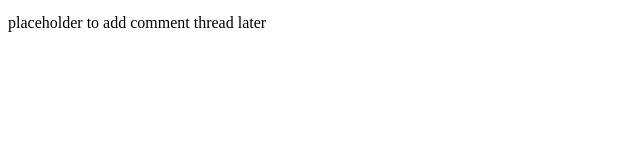
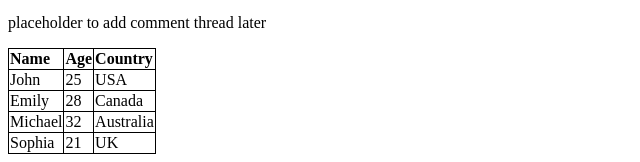
Before and after one commit to OfosuaMary/alx_html_css, a plain HTML site: page html_basic/index.html in a window 1280 px wide. Shown: the part 647-809 px from the top of the page, without its empty margins (0-640 px from the left). Drawn offline with Linux system fonts and the light colour scheme.

Commit message:
Add some level of creativity

```diff
--- a/html_basic/index.html
+++ b/html_basic/index.html
@@ -4,6 +4,12 @@
     <meta charset="UTF-8">
     <meta name="viewport" content="width=device-width, initial-scale=1.0">
     <title>First Web app</title>
+    <style>
+        table,tr, td{
+            border: 1px solid black ;
+            border-collapse: collapse;
+        }
+    </style>
 </head>
 <body>
     <header>
@@ -25,6 +31,34 @@
     <a href="tweets.html">View Tweets</a>
    </article>
    <aside><p>placeholder to add comment thread later</p></aside>
+   <article><table>
+    <thead><tr>
+        <td><strong>Name </strong></td>
+        <td><strong>Age </strong></td>
+        <td><strong>Country </strong></td>
+    </tr></thead>
+    <tbody><tr>
+        <td>John </td>
+        <td>25 </td>
+        <td>USA </td>
+    </tr>
+    <tr>
+        <td>Emily </td>
+        <td>28 </td>
+        <td>Canada </td>
+    </tr>
+    <tr>
+        <td>Michael </td>
+        <td>32 </td>
+        <td>Australia </td>
+    </tr>
+    <tr>
+        <td>Sophia </td>
+        <td>21 </td>
+        <td>UK </td>
+    </tr>
+</tbody>
+   </table></article>
 </main>
 </body>
 </html>
```
